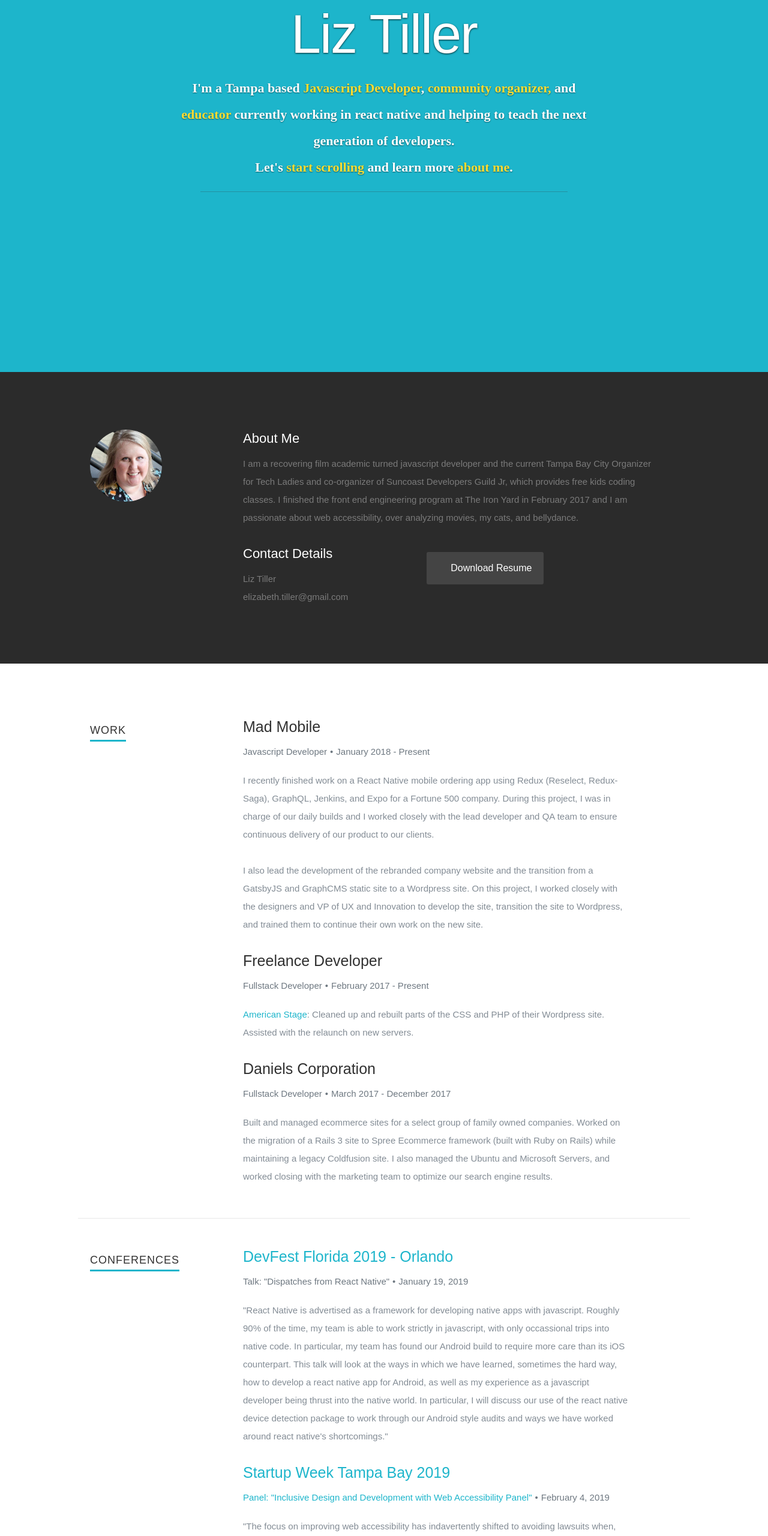
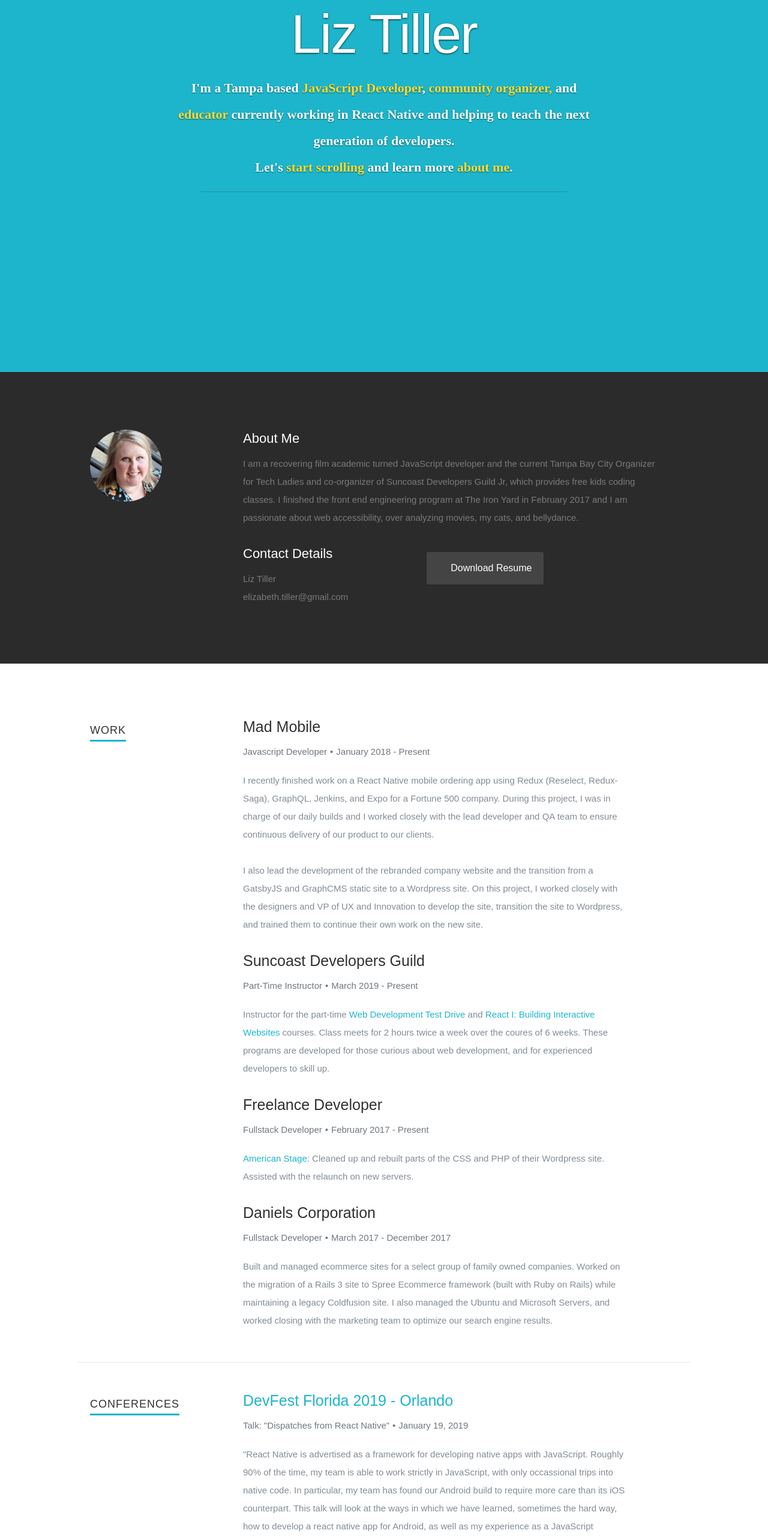
Before and after one commit to lizthrilla/portfolio2018, a Gatsby site: page / in a window 1280 px wide. Shown: the part 180-2740 px from the top of the page at 60% size. Built offline with nearby package versions, Linux system fonts and the light colour scheme; Gatsby itself is replaced by a stand-in of ours; some icons are missing; a web font is replaced by a local one.

Commit message:
JavaScript

```diff
--- a/src/components/About.js
+++ b/src/components/About.js
@@ -12,7 +12,7 @@ const About = () => (
       <div className="nine columns main-col">
         <h2>About Me</h2>
         <p>
-          I am a recovering film academic turned javascript developer and the current Tampa Bay City Organizer for Tech Ladies and co-organizer of Suncoast Developers Guild Jr, which provides free kids coding classes. I finished the front end engineering program at The Iron Yard in February 2017 and I am passionate about web accessibility, over analyzing movies, my cats, and bellydance.
+          I am a recovering film academic turned JavaScript developer and the current Tampa Bay City Organizer for Tech Ladies and co-organizer of Suncoast Developers Guild Jr, which provides free kids coding classes. I finished the front end engineering program at The Iron Yard in February 2017 and I am passionate about web accessibility, over analyzing movies, my cats, and bellydance.
         </p>
         <div className="row">
           <div className="columns contact-details">
--- a/src/components/Banner.js
+++ b/src/components/Banner.js
@@ -6,8 +6,8 @@ const Banner = () => (
     <div className="banner-text">
       <h1 className="responsive-headline">Liz Tiller</h1>
       <h3>
-        I'm a Tampa based <span>Javascript Developer</span>,
-        <span> community organizer,</span> and <span> educator</span> currently working in react native and helping to teach the next generation of developers.
+        I'm a Tampa based <span>JavaScript Developer</span>,
+        <span> community organizer,</span> and <span> educator</span> currently working in React Native and helping to teach the next generation of developers.
         <br />
         Let's
         <a className="smoothscroll" href="#about">
--- a/src/components/Conferences.js
+++ b/src/components/Conferences.js
@@ -22,7 +22,7 @@ const Conferences = () => (
             <em className="date">January 19, 2019</em>
           </p>
           <p>
-            "React Native is advertised as a framework for developing native apps with javascript. Roughly 90% of the time, my team is able to work strictly in javascript, with only occassional trips into native code. In particular, my team has found our Android build to require more care than its iOS counterpart. This talk will look at the ways in which we have learned, sometimes the hard way, how to develop a react native app for Android, as well as my experience as a javascript developer being thrust into the native world. In particular, I will discuss our use of the react native device detection package to work through our Android style audits and ways we have worked around react native's shortcomings."
+            "React Native is advertised as a framework for developing native apps with JavaScript. Roughly 90% of the time, my team is able to work strictly in JavaScript, with only occassional trips into native code. In particular, my team has found our Android build to require more care than its iOS counterpart. This talk will look at the ways in which we have learned, sometimes the hard way, how to develop a react native app for Android, as well as my experience as a JavaScript developer being thrust into the native world. In particular, I will discuss our use of the react native device detection package to work through our Android style audits and ways we have worked around react native's shortcomings."
           </p>
         </div>
       </div>
--- a/src/components/Footer.js
+++ b/src/components/Footer.js
@@ -17,8 +17,7 @@ const Footer = () => (
             </a>
           </li>
           <li>
-            Developed in React ⚛️ by{" "}
-            {/* <a href="http://www.amanhimself.me">Aman Mittal</a> */} Liz Tiller
+            Developed in React ⚛️ by{" "} Liz Tiller
           </li>
         </ul>
       </div>
--- a/src/components/Skills.js
+++ b/src/components/Skills.js
@@ -29,7 +29,7 @@ const Skills = () => (
           </li>
           <li>
             <span className="bar-expand wordpress" />
-            <em>Wordpress</em>
+            <em>PHP</em>
           </li>
           <li>
             <span className="bar-expand rollerskating" />
@@ -37,7 +37,7 @@ const Skills = () => (
           </li>
         </ul>
         <p>
-          Other skills include: Ruby, Rails, Coldfusion, SQL, Ubuntu and Microsoft servers and basic photoshop skills.
+          Other skills include: Ruby, Rails, Coldfusion, SQL, Ubuntu and Microsoft servers, project management, instruction/education, curriculum planning, and basic photoshop skills.
         </p>
 
       </div>
--- a/src/components/Work.js
+++ b/src/components/Work.js
@@ -7,7 +7,7 @@ const Work = () => (
         <span>Work</span>
       </h1>
     </div>
-
+    {/* Mad Mobile */}
     <div className="nine columns main-col">
       <div className="row item">
         <div className="twelve columns">
@@ -26,6 +26,23 @@ const Work = () => (
           </p>
         </div>
       </div>
+      {/* SDG */}
+      <div className="row item">
+        <div className="twelve columns">
+          <h3>Suncoast Developers Guild</h3>
+          <p className="info">
+            Part-Time Instructor
+            <span>&bull;</span>
+            <em className="date">March 2019 - Present</em>
+          </p>
+
+          <p>
+            Instructor for the part-time <a href="https://suncoast.io/academy/part-time/test-drive/">Web Development Test Drive</a> and <a href="https://suncoast.io/academy/part-time/react-i">React I: Building Interactive Websites</a> courses.  Class meets for 2 hours twice a week over the coures of 6 weeks.  These programs are developed for those curious about web development, and for experienced developers to skill up.
+          </p>
+        </div>
+      </div>
+
+       {/* Freeland */}
       <div className="row item">
         <div className="twelve columns">
           <h3>Freelance Developer</h3>
@@ -44,6 +61,7 @@ const Work = () => (
         </div>
       </div>
 
+       {/* DCorp */}
       <div className="row item">
         <div className="twelve columns">
           <h3>Daniels Corporation</h3>
```
